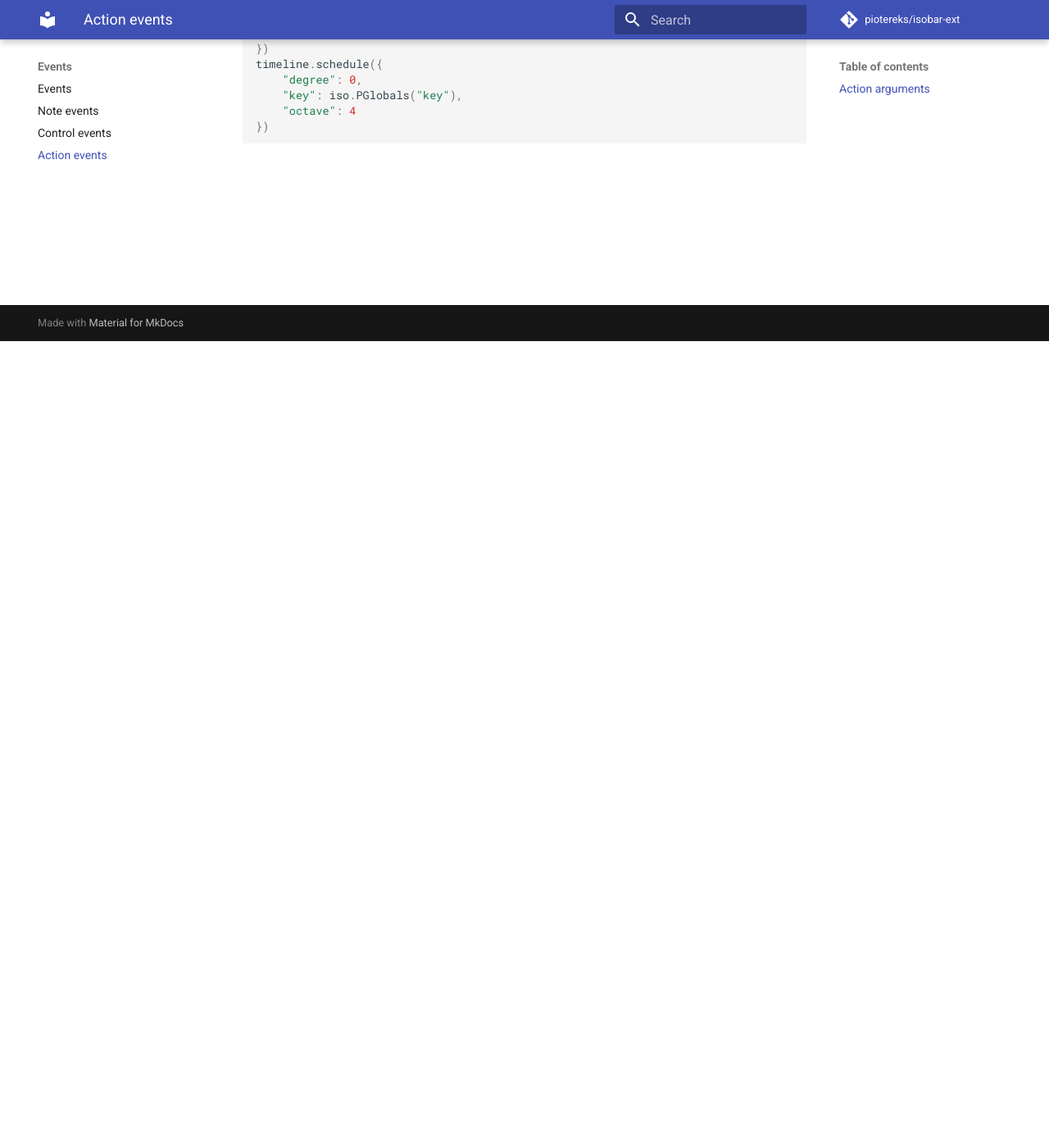
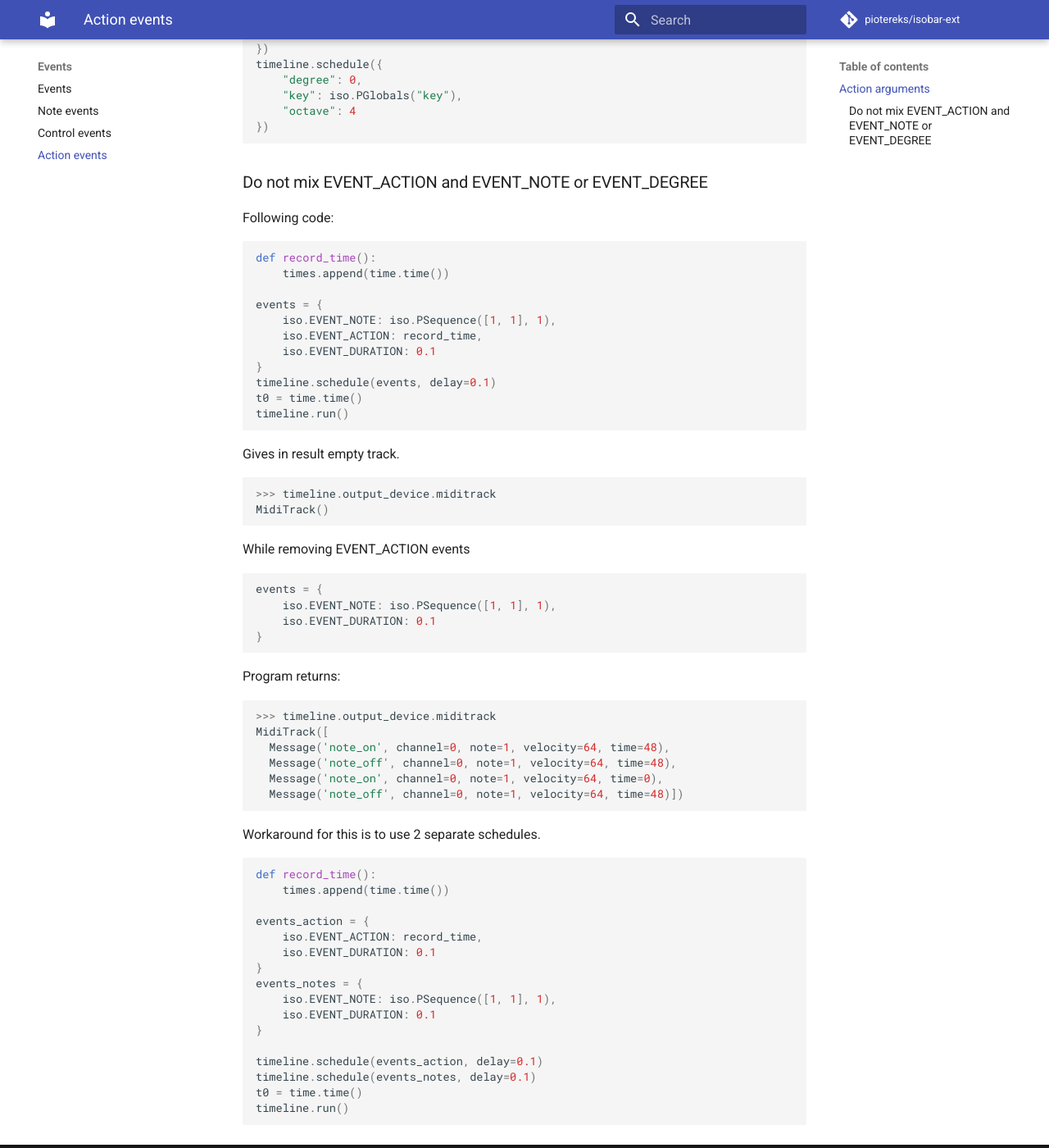
Before and after one commit to ideoforms/isobar, an MkDocs documentation site: the page built from docs/events/action.md, in a window 1280 px wide and 1400 px high, scrolled down 984 px. Shown: the whole window at 82% size. Built offline with MkDocs 1.6.1 and Material for MkDocs 9.7.7, drawn with Linux system fonts in a browser that asks for light colours; comment, search, counter and statistics services are not loaded.

Commit message:
#35 No EVENT_ACTION and EVENT_NOTE

````diff
--- a/docs/events/action.md
+++ b/docs/events/action.md
@@ -41,3 +41,62 @@ timeline.schedule({
     "octave": 4
 })
 ```
+### Do not mix EVENT_ACTION and EVENT_NOTE or EVENT_DEGREE
+Following code:
+```python
+def record_time():
+    times.append(time.time())
+
+events = {
+    iso.EVENT_NOTE: iso.PSequence([1, 1], 1),
+    iso.EVENT_ACTION: record_time,
+    iso.EVENT_DURATION: 0.1
+}
+timeline.schedule(events, delay=0.1)
+t0 = time.time()
+timeline.run()
+```
+Gives in result empty track.
+```python
+>>> timeline.output_device.miditrack
+MidiTrack()
+```
+
+While removing EVENT_ACTION events
+```python
+events = {
+    iso.EVENT_NOTE: iso.PSequence([1, 1], 1),
+    iso.EVENT_DURATION: 0.1
+}
+```
+Program returns:
+```python
+>>> timeline.output_device.miditrack
+MidiTrack([
+  Message('note_on', channel=0, note=1, velocity=64, time=48),
+  Message('note_off', channel=0, note=1, velocity=64, time=48),
+  Message('note_on', channel=0, note=1, velocity=64, time=0),
+  Message('note_off', channel=0, note=1, velocity=64, time=48)])
+
+```
+
+Workaround for this is to use 2 separate schedules.
+```python
+def record_time():
+    times.append(time.time())
+
+events_action = {
+    iso.EVENT_ACTION: record_time,
+    iso.EVENT_DURATION: 0.1
+}
+events_notes = {
+    iso.EVENT_NOTE: iso.PSequence([1, 1], 1),
+    iso.EVENT_DURATION: 0.1
+}
+
+timeline.schedule(events_action, delay=0.1)
+timeline.schedule(events_notes, delay=0.1)
+t0 = time.time()
+timeline.run()
+
+```
````
Also changed, not shown: 1 other file.
